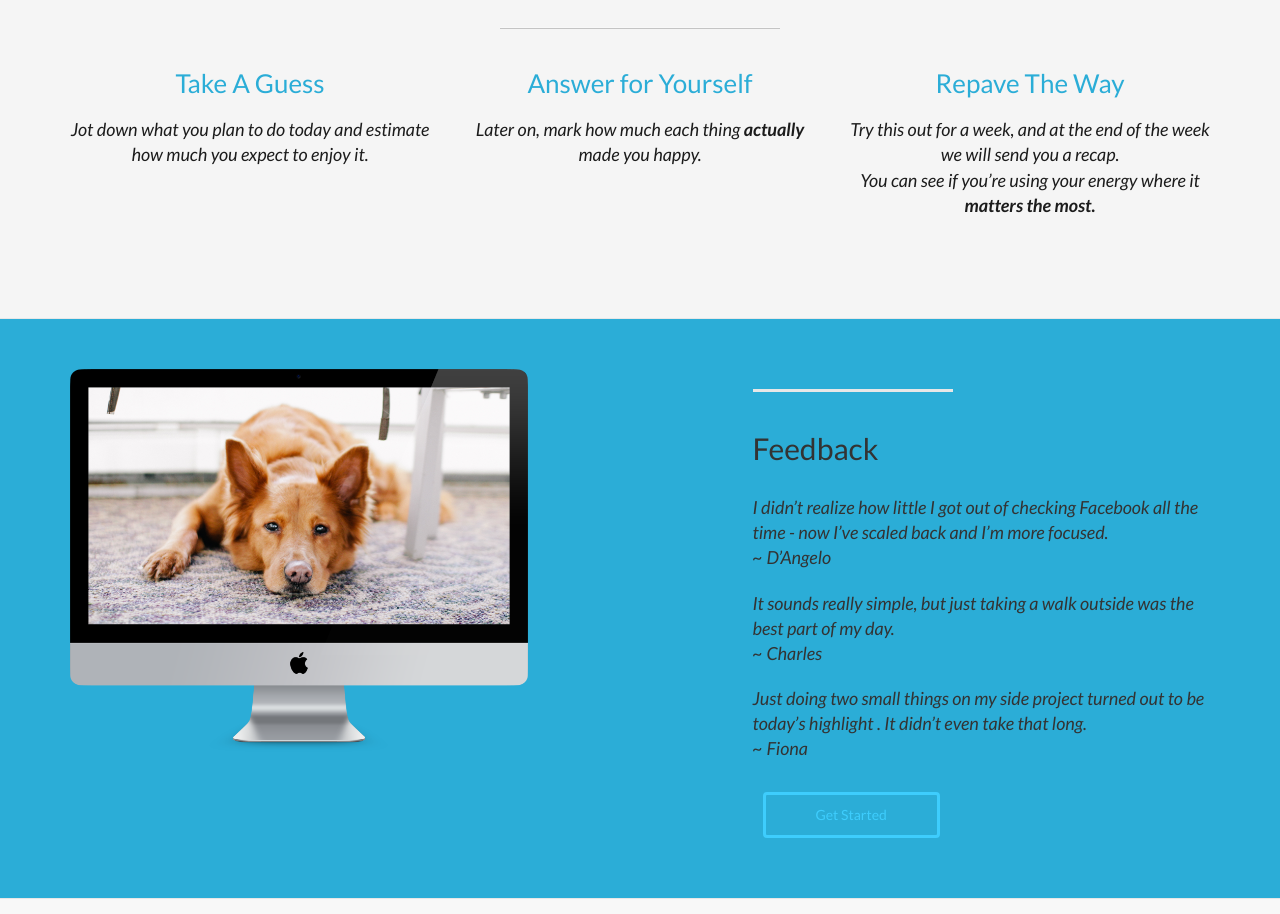
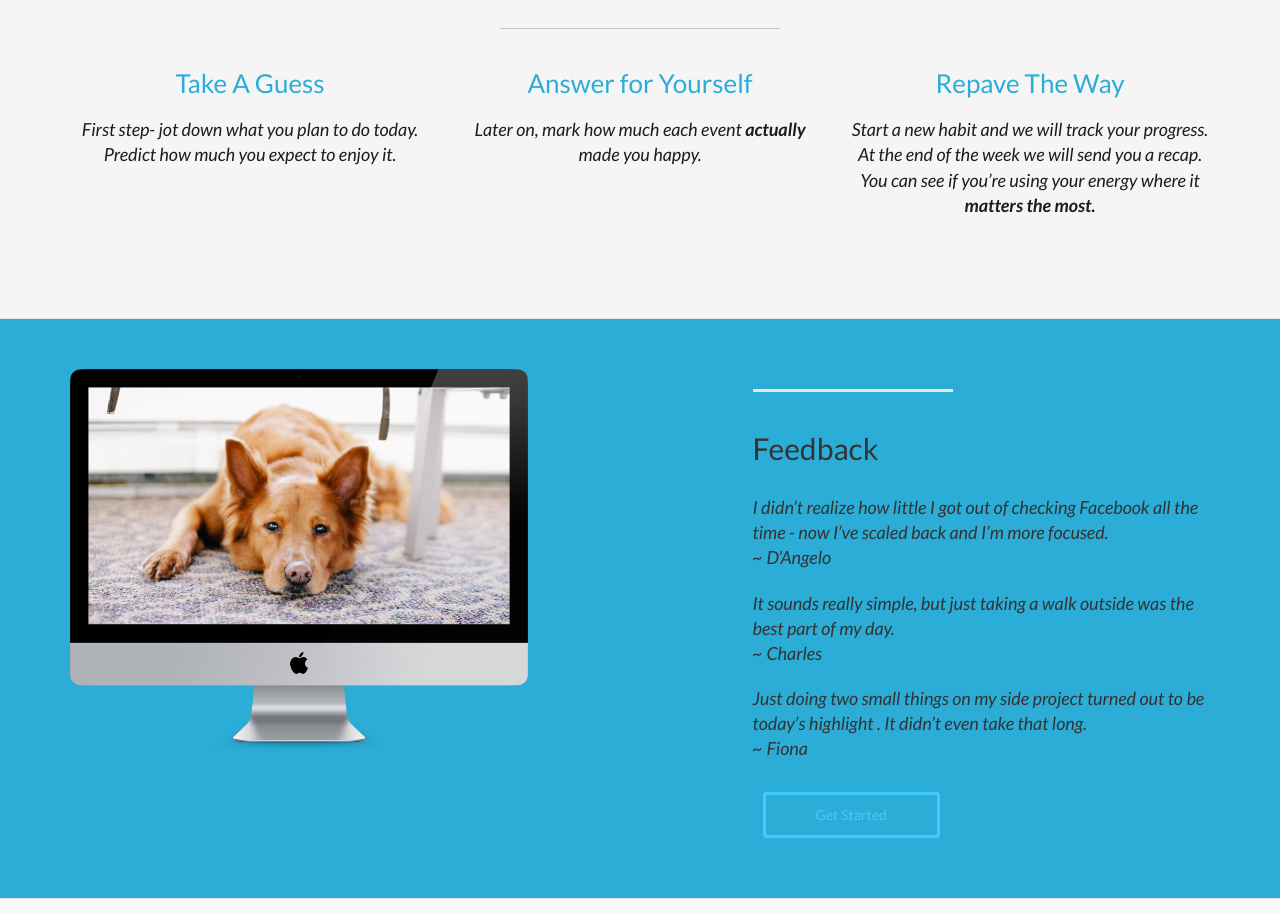
Before and after one commit to angelawyman/behappy-front, a plain HTML site: page index.html in a window 1280 px wide. Shown: the part 963-1877 px from the top of the page. Drawn offline with Linux system fonts and the light colour scheme.

Commit message:
some minor tweaks

```diff
--- a/css/landing-page.css
+++ b/css/landing-page.css
@@ -13,11 +13,11 @@
  */
 
  /* Working Notes: might want to animate transitions on buttons, navbar
- * might want to animate happy face logo on hover
+ * might want to animate happy face logo on hover, wink? frown? spin?
  * would like to randomly switch out hero photo
  * will need to fix scroll tos, and might want to easein transitions
  need photos for testimonials and for inspiring quotes
- might want to add bouncey circle pointer before first Get Started button
+ might want to add bouncy circle pointer icon before first Get Started button
  fix signup on nav bar, and ruled lines consistency
  * might want to add cute illust for take a guess, mark how happy, ch-ch-changes
  */
--- a/index.html
+++ b/index.html
@@ -107,18 +107,18 @@
 
             <div class= "col-md-4">
                 <h3>Take A Guess</h3>
-                <p class= "lead">Jot down what you plan to do today and estimate how much you expect to enjoy it.</p>
+                <p class= "lead">First step- jot down what you plan to do today. Predict how much you expect to enjoy it.</p>
 <!--              <a href="#"><button type="button" class="btn btn-default">Get It Now</button></a>
  -->        </div>
 
             <div class= "col-md-4">
                 <h3>Answer for Yourself</h3>
-                <p class= "lead">Later on, mark how much each thing <strong>actually</strong> made you happy.</p>
+                <p class= "lead">Later on, mark how much each event <strong>actually</strong> made you happy.</p>
             </div>
 
             <div class= "col-md-4">
                 <h3>Repave The Way</h3>
-                <p class= "lead">Try this out for a week, and at the end of the week we will send you a recap.<br/> You can see if you’re using your energy where it <strong>matters the most.</strong></p>
+                <p class= "lead">Start a new habit and we will track your progress. At the end of the week we will send you a recap.<br/> You can see if you’re using your energy where it <strong>matters the most.</strong></p>
            </div>
 
         </div>
```
